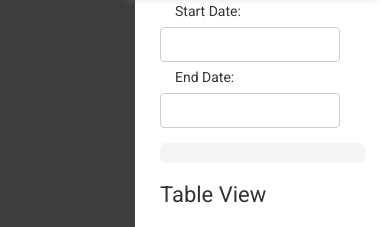
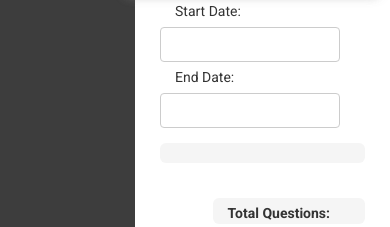
Before and after one commit to swapnil106111/Nalanda_Dashboard, a Django app: a page that uses contentusage/templates/contentusagereport.html in a window 390 px wide. Shown: the part 265-492 px from the top of the page. Run offline with Django 3.2, Linux system fonts and the light colour scheme; some libraries are stand-ins or nearby versions.

Commit message:
Added div to show the total_questions

```diff
--- a/contentusage/templates/contentusagereport.html
+++ b/contentusage/templates/contentusagereport.html
@@ -83,8 +83,13 @@
                         <input class="daterangepickerenddate" name="daterange">
                     </div>
                 </div>
-                <div class="report-breadcrumb">
+                <div class="report-breadcrumb col-md-9">
                 </div>
+                <div class=" totalquestions-breadcrumb col-md-3 pull-right">
+                    <!-- <strong>Total Exercises:</strong><label id="totalExercise"></label> -->
+                    <strong>Total Questions:</strong><label id="totalQ"></label>
+                </div>
+
                 <div class="report-content">
                     <div class="table-view report-view report-view-1">
 	                    <h2 class="section-title">Table View</h2>
```
